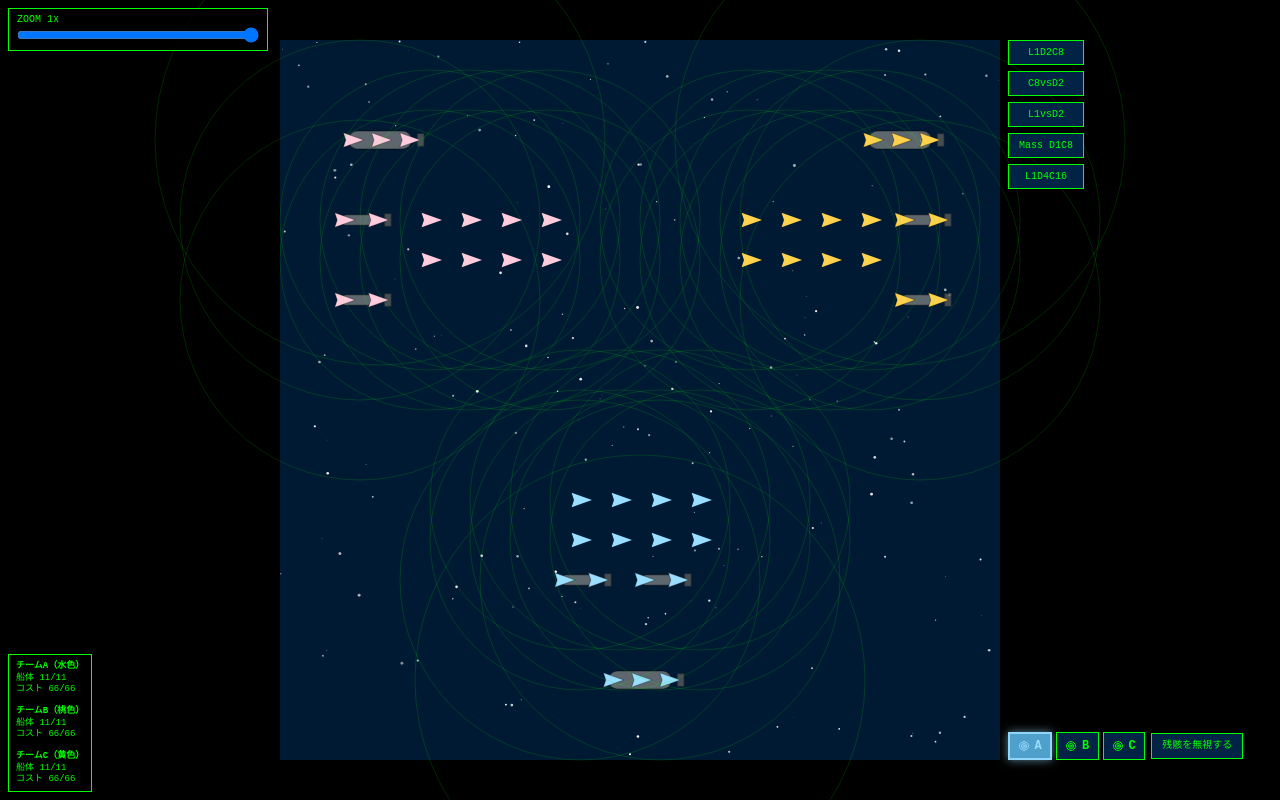
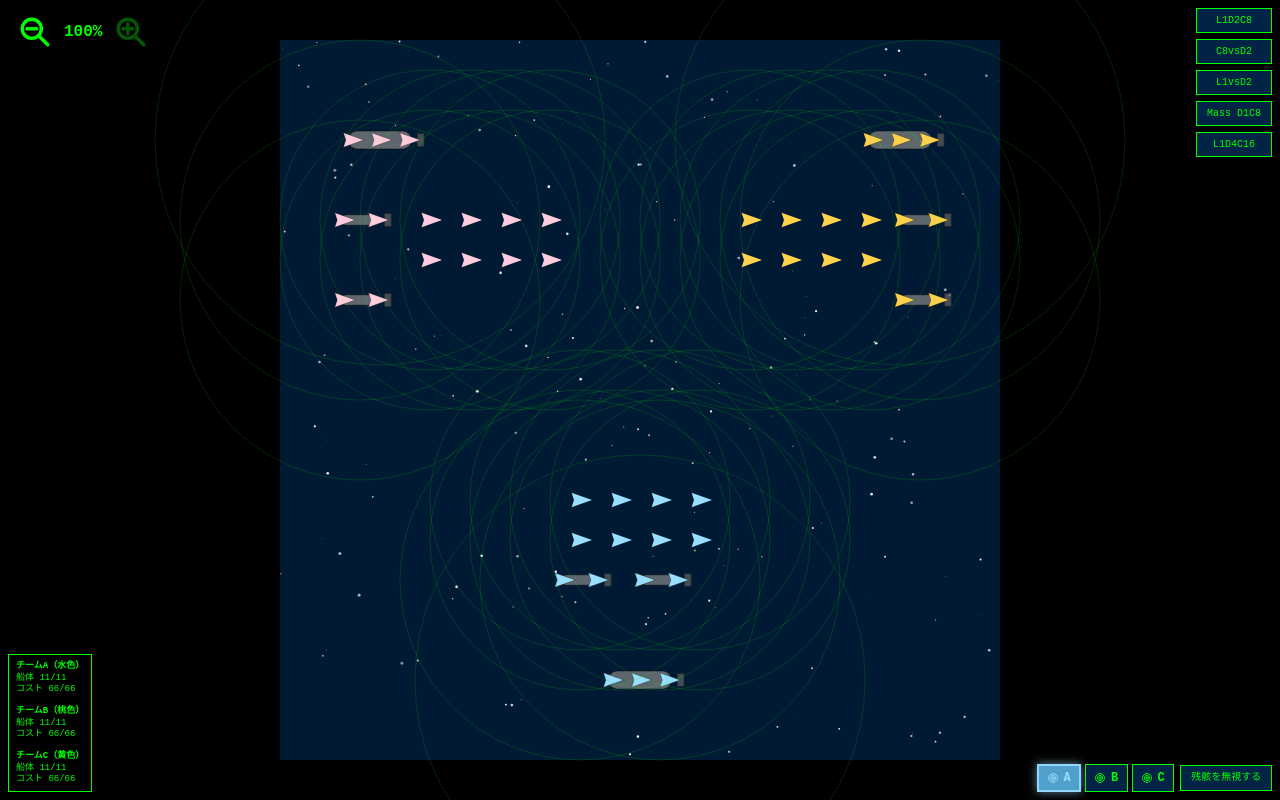
Before and after one commit to igapyon/starship-sim, a website: page index.html in a window 1280 px wide. Drawn offline with Linux system fonts and the light colour scheme.

Commit message:
ZOOM UI刷新: スライダー廃止で +/- ステッパー化、右上/右下固定配置、倍率表示を%化
### 概要
ズーム操作の使いにくさを解消するため、スライダーUIを廃止し、`縮小 / 倍率表示 / 拡大` のステッパーUIへ置き換えました。
あわせて、シーン切替ボタンと下部操作ボタンの配置を画面右側に固定し、操作性を安定化しています。

### 変更内容

- ZOOM操作をスライダーからステッパーへ変更
  - `#zoom-slider` を削除
  - `#zoom-out` / `#zoom-in` ボタンを追加
  - SVGアイコン（虫眼鏡 - / +）を導入
- 倍率表示を `x` 表記から `%` 表記へ変更
  - 例: `1x` -> `100%`
- ズームボタンの活性/非活性制御を追加
  - 最小倍率時に縮小ボタンを無効
  - 最大倍率時に拡大ボタンを無効
- レイアウトの固定化
  - シーン切替ボタン群（`L1D2C8` など）を右上固定
  - 下部操作群（Beacon + 残骸トグル）を右下固定
- ZOOM UIのスタイル調整
  - 背景・枠なしのシンプルな見た目
  - アイコンサイズ拡大
  - ボタン間隔/倍率表示サイズを最適化

### 変更ファイル

- `index-src.html`
- `src/css/app.css`
- `src/ts/main.ts`
- `src/js/main.js`（生成物）
- `index.html`（生成物）

### 期待効果

- モバイルでのズーム操作性向上（誤操作減）
- 画面サイズに依存しないUI配置
- 倍率状態の可読性向上（%表示）

```diff
--- a/index.html
+++ b/index.html
@@ -153,24 +153,64 @@
                 position: absolute;
                 top: 8px;
                 left: 8px;
-                width: min(260px, calc(100vw - 16px));
+                width: fit-content;
+                max-width: calc(100vw - 16px);
                 padding: 5px 8px;
-                background: rgba(0, 0, 0, 0.8);
-                border: 1px solid #0f0;
+                background: transparent;
                 color: #0f0;
                 font-size: 10px;
                 line-height: 1.1;
                 font-family: 'Courier New', monospace;
                 z-index: 10;
             }
-            #zoom-controls label {
-                display: block;
-                margin-bottom: 3px;
-            }
-            #zoom-slider {
-                width: 100%;
+            #zoom-stepper {
+                display: flex;
+                align-items: center;
+                justify-content: center;
+                gap: 10px;
+            }
+            #zoom-value {
+                min-width: 38px;
+                text-align: center;
+                font-weight: bold;
+                font-size: 16px;
+                line-height: 1;
+            }
+            #zoom-out, #zoom-in {
+                -webkit-appearance: none;
+                appearance: none;
+                width: 38px;
+                height: 38px;
+                padding: 0;
+                display: inline-flex;
+                align-items: center;
+                justify-content: center;
+                border: none;
+                background: transparent;
+                box-shadow: none;
+                color: #0f0;
+                font-family: 'Courier New', monospace;
                 cursor: pointer;
-                height: 14px;
+            }
+            .zoom-icon {
+                width: 34px;
+                height: 34px;
+                fill: none;
+                stroke: currentColor;
+                stroke-width: 1.6;
+                stroke-linecap: round;
+                stroke-linejoin: round;
+            }
+            #zoom-out:disabled, #zoom-in:disabled {
+                opacity: 0.35;
+                cursor: default;
+            }
+            #zoom-out:hover:not(:disabled), #zoom-in:hover:not(:disabled) {
+                color: #66ff66;
+            }
+            #zoom-out:focus, #zoom-in:focus {
+                outline: none;
+                box-shadow: none;
             }
         </style>
 </head>
@@ -186,8 +226,24 @@
         <button class="test-btn" data-config="threeway_l1d4c32">L1D4C16</button>
     </div>
     <div id="zoom-controls">
-        <label for="zoom-slider">ZOOM <span id="zoom-value">1x</span></label>
-        <input id="zoom-slider" type="range" min="0" max="0" step="1" value="0">
+        <div id="zoom-stepper">
+            <button id="zoom-out" type="button" aria-label="Zoom out">
+                <svg class="zoom-icon" viewBox="0 0 16 16" aria-hidden="true">
+                    <circle cx="6.5" cy="6.5" r="4.5"></circle>
+                    <line x1="10.2" y1="10.2" x2="14" y2="14"></line>
+                    <line x1="4.2" y1="6.5" x2="8.8" y2="6.5"></line>
+                </svg>
+            </button>
+            <span id="zoom-value">1x</span>
+            <button id="zoom-in" type="button" aria-label="Zoom in">
+                <svg class="zoom-icon" viewBox="0 0 16 16" aria-hidden="true">
+                    <circle cx="6.5" cy="6.5" r="4.5"></circle>
+                    <line x1="10.2" y1="10.2" x2="14" y2="14"></line>
+                    <line x1="4.2" y1="6.5" x2="8.8" y2="6.5"></line>
+                    <line x1="6.5" y1="4.2" x2="6.5" y2="8.8"></line>
+                </svg>
+            </button>
+        </div>
     </div>
     <div id="bottom-controls">
         <div id="action-controls">
@@ -239,7 +295,8 @@
     const infoDiv = document.getElementById('info');
     const testButtons = document.getElementById('test-buttons');
     const bottomControls = document.getElementById('bottom-controls');
-    const zoomSlider = document.getElementById('zoom-slider');
+    const zoomOutButton = document.getElementById('zoom-out');
+    const zoomInButton = document.getElementById('zoom-in');
     const zoomValueLabel = document.getElementById('zoom-value');
     const renderState = {
         dpr: 1,
@@ -252,7 +309,7 @@
         zoom: 1
     };
     function formatZoomLabel(zoom) {
-        return `${parseFloat(zoom.toFixed(3))}x`;
+        return `${Math.round(zoom * 100)}%`;
     }
     function updateZoomControls() {
         const maxFittableZoom = Math.min(renderState.viewportWidth, renderState.viewportHeight) / WORLD_SIZE;
@@ -265,17 +322,13 @@
                 levels.push(nextLevel);
         }
         renderState.zoomLevels = levels;
-        zoomSlider.min = '0';
-        zoomSlider.max = String(levels.length - 1);
-        zoomSlider.step = '1';
         const currentIndex = levels.indexOf(renderState.zoom);
         if (currentIndex === -1) {
             renderState.zoom = levels[levels.length - 1];
-            zoomSlider.value = String(levels.length - 1);
-        }
-        else {
-            zoomSlider.value = String(currentIndex);
-        }
+        }
+        const nextIndex = levels.indexOf(renderState.zoom);
+        zoomOutButton.disabled = nextIndex <= 0;
+        zoomInButton.disabled = nextIndex >= levels.length - 1;
         zoomValueLabel.textContent = formatZoomLabel(renderState.zoom);
     }
     function recomputeRenderState() {
@@ -299,38 +352,14 @@
         const bottomGutter = renderState.viewportHeight - worldBottom - margin;
         const testWidth = testButtons.offsetWidth;
         const testHeight = testButtons.offsetHeight;
-        let testLeft;
-        let testTop;
-        if (rightGutter >= testWidth) {
-            testLeft = worldRight + margin;
-            testTop = clamp(worldTop, margin, renderState.viewportHeight - testHeight - margin);
-        }
-        else if (topGutter >= testHeight) {
-            testLeft = clamp(worldRight - testWidth, margin, renderState.viewportWidth - testWidth - margin);
-            testTop = worldTop - testHeight - margin;
-        }
-        else {
-            testLeft = clamp(worldRight - testWidth, margin, renderState.viewportWidth - testWidth - margin);
-            testTop = margin;
-        }
+        const testLeft = clamp(renderState.viewportWidth - testWidth - margin, margin, renderState.viewportWidth - testWidth - margin);
+        const testTop = margin;
         testButtons.style.left = `${Math.round(testLeft)}px`;
         testButtons.style.top = `${Math.round(testTop)}px`;
         const bottomWidth = bottomControls.offsetWidth;
         const bottomHeight = bottomControls.offsetHeight;
-        let bottomLeft;
-        let bottomTop;
-        if (rightGutter >= bottomWidth) {
-            bottomLeft = worldRight + margin;
-            bottomTop = clamp(worldBottom - bottomHeight, margin, renderState.viewportHeight - bottomHeight - margin);
-        }
-        else if (bottomGutter >= bottomHeight) {
-            bottomLeft = clamp(worldRight - bottomWidth, margin, renderState.viewportWidth - bottomWidth - margin);
-            bottomTop = worldBottom + margin;
-        }
-        else {
-            bottomLeft = clamp(renderState.viewportWidth - bottomWidth - margin, margin, renderState.viewportWidth - bottomWidth - margin);
-            bottomTop = clamp(renderState.viewportHeight - bottomHeight - margin, margin, renderState.viewportHeight - bottomHeight - margin);
-        }
+        const bottomLeft = clamp(renderState.viewportWidth - bottomWidth - margin, margin, renderState.viewportWidth - bottomWidth - margin);
+        const bottomTop = clamp(renderState.viewportHeight - bottomHeight - margin, margin, renderState.viewportHeight - bottomHeight - margin);
         bottomControls.style.left = `${Math.round(bottomLeft)}px`;
         bottomControls.style.top = `${Math.round(bottomTop)}px`;
     }
@@ -451,15 +480,24 @@
         e.preventDefault();
         placeBeaconFromEvent(e);
     }, { passive: false });
-    zoomSlider.addEventListener('input', () => {
-        const index = Number(zoomSlider.value);
-        const nextZoom = renderState.zoomLevels[index];
+    function shiftZoom(direction) {
+        const index = renderState.zoomLevels.indexOf(renderState.zoom);
+        const targetIndex = index + direction;
+        if (targetIndex < 0 || targetIndex >= renderState.zoomLevels.length)
+            return;
+        const nextZoom = renderState.zoomLevels[targetIndex];
         if (!nextZoom)
             return;
         renderState.zoom = nextZoom;
-        zoomValueLabel.textContent = formatZoomLabel(nextZoom);
+        updateZoomControls();
         recomputeRenderState();
         layoutUi();
+    }
+    zoomOutButton.addEventListener('click', () => {
+        shiftZoom(-1);
+    });
+    zoomInButton.addEventListener('click', () => {
+        shiftZoom(1);
     });
     document.addEventListener('contextmenu', (e) => e.preventDefault());
 
--- a/src/css/app.css
+++ b/src/css/app.css
@@ -146,22 +146,62 @@
             position: absolute;
             top: 8px;
             left: 8px;
-            width: min(260px, calc(100vw - 16px));
+            width: fit-content;
+            max-width: calc(100vw - 16px);
             padding: 5px 8px;
-            background: rgba(0, 0, 0, 0.8);
-            border: 1px solid #0f0;
+            background: transparent;
             color: #0f0;
             font-size: 10px;
             line-height: 1.1;
             font-family: 'Courier New', monospace;
             z-index: 10;
         }
-        #zoom-controls label {
-            display: block;
-            margin-bottom: 3px;
+        #zoom-stepper {
+            display: flex;
+            align-items: center;
+            justify-content: center;
+            gap: 10px;
         }
-        #zoom-slider {
-            width: 100%;
+        #zoom-value {
+            min-width: 38px;
+            text-align: center;
+            font-weight: bold;
+            font-size: 16px;
+            line-height: 1;
+        }
+        #zoom-out, #zoom-in {
+            -webkit-appearance: none;
+            appearance: none;
+            width: 38px;
+            height: 38px;
+            padding: 0;
+            display: inline-flex;
+            align-items: center;
+            justify-content: center;
+            border: none;
+            background: transparent;
+            box-shadow: none;
+            color: #0f0;
+            font-family: 'Courier New', monospace;
             cursor: pointer;
-            height: 14px;
         }
+        .zoom-icon {
+            width: 34px;
+            height: 34px;
+            fill: none;
+            stroke: currentColor;
+            stroke-width: 1.6;
+            stroke-linecap: round;
+            stroke-linejoin: round;
+        }
+        #zoom-out:disabled, #zoom-in:disabled {
+            opacity: 0.35;
+            cursor: default;
+        }
+        #zoom-out:hover:not(:disabled), #zoom-in:hover:not(:disabled) {
+            color: #66ff66;
+        }
+        #zoom-out:focus, #zoom-in:focus {
+            outline: none;
+            box-shadow: none;
+        }
```
Also changed, not shown: index-src.html (+18 -2 lines), src/js/main.js (+23 -41 lines), src/ts/main.ts (+23 -40 lines).
